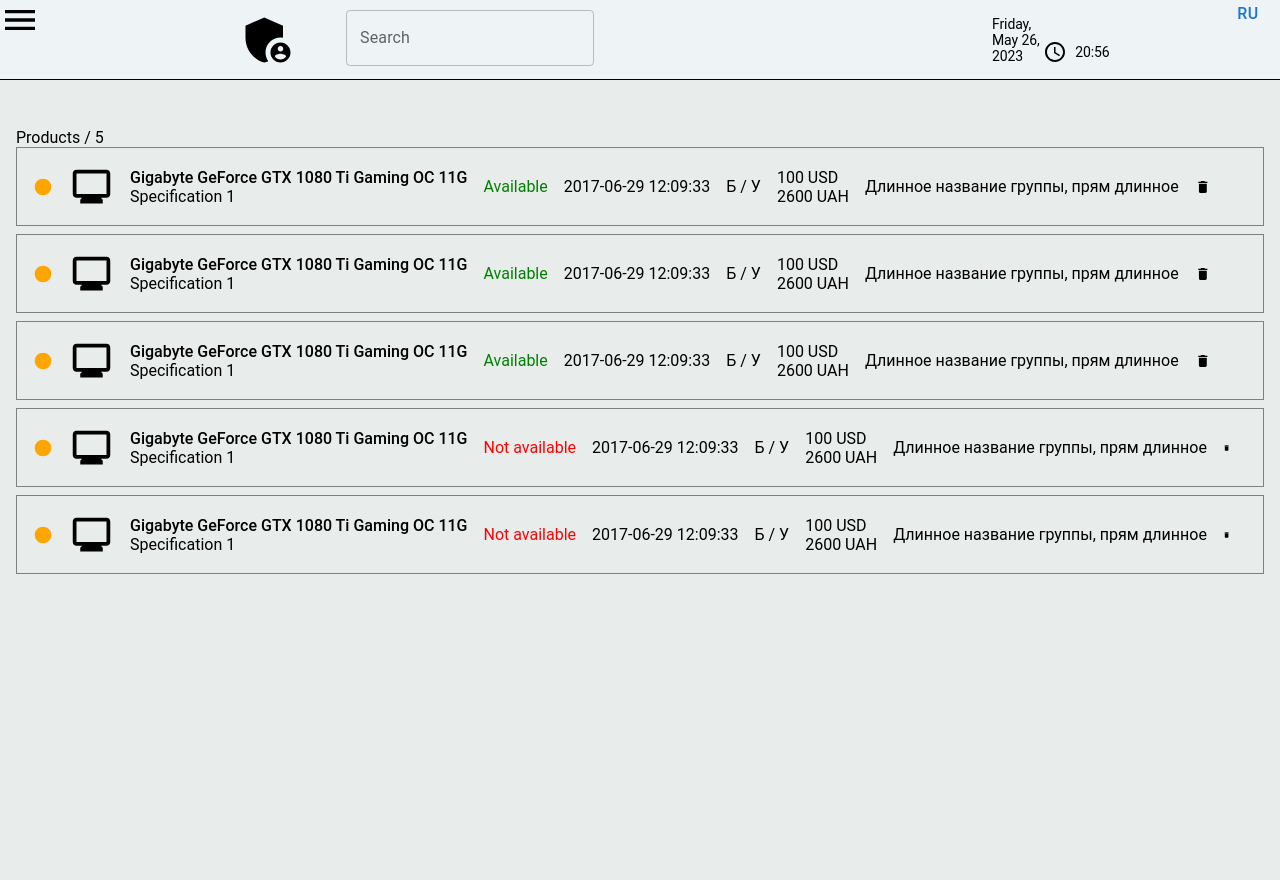
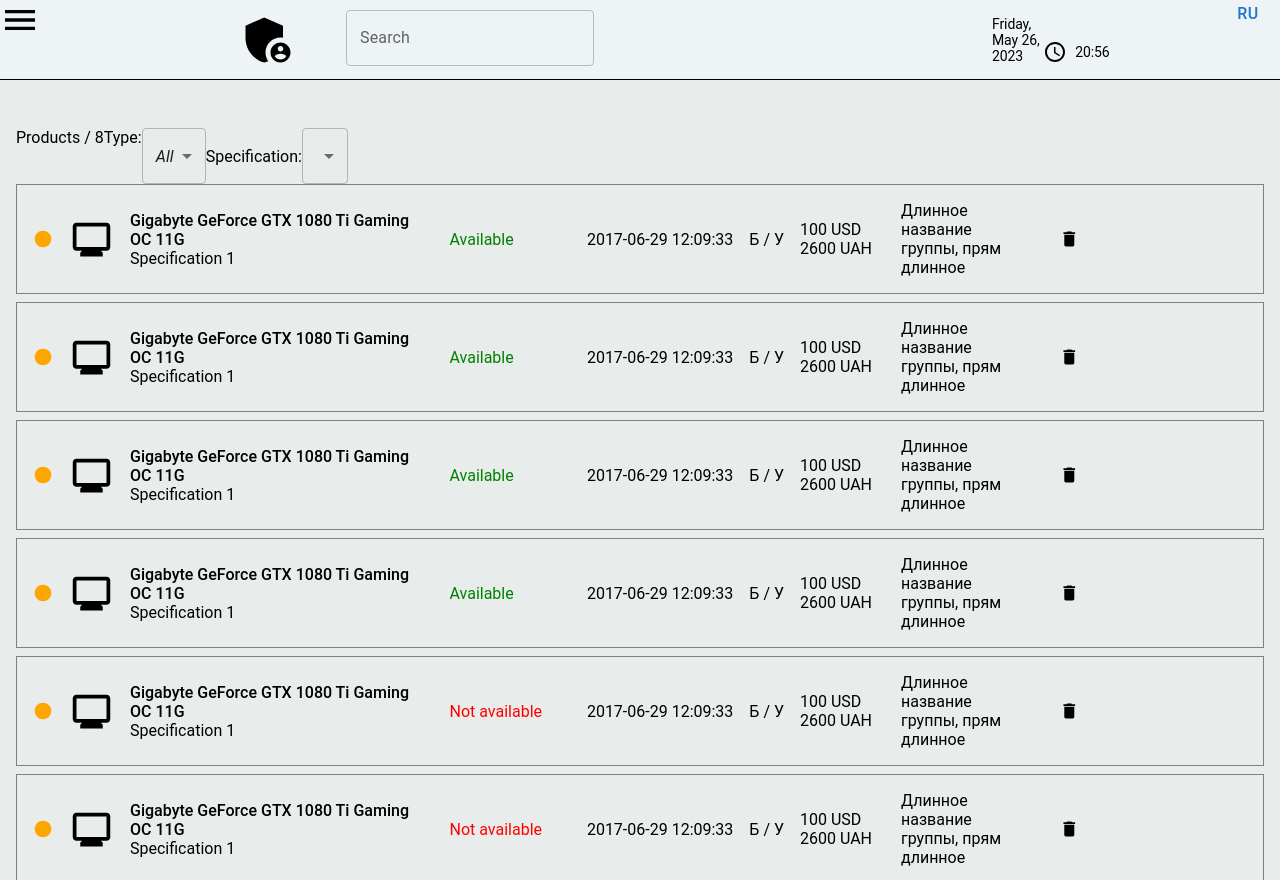
Before and after one commit to Flowerinno/dzen-code-test, a React (Create React App) app: page /products in a window 1280 px wide. Built offline with nearby package versions, Linux system fonts and the light colour scheme.

Commit message:
add products header, create filter logic based on type of product

```diff
--- a/src/components/elements/ListItem/ListItem.module.scss
+++ b/src/components/elements/ListItem/ListItem.module.scss
@@ -2,17 +2,30 @@
 
 .listItem {
 	display: flex;
+	flex-flow: row wrap;
 	align-items: center;
 	justify-content: flex-start;
+
 	gap: 1rem;
 	padding: 1rem;
 	min-height: 4rem;
 	border: 1px solid gray;
 
+	.isAvailable {
+		flex-basis: 10%;
+	}
+
+	.listItemPrice {
+		flex-basis: 7%;
+	}
+
+	.group {
+		flex-basis: 10%;
+		width: max-content;
+	}
 	.listItemInfo {
 		display: flex;
 		flex-flow: column wrap;
-		width: max-content;
 
 		& > h3 {
 			display: flex;
--- a/src/components/elements/ListItem/ListItem.tsx
+++ b/src/components/elements/ListItem/ListItem.tsx
@@ -49,15 +49,18 @@
 				/>
 				<MonitorIcon sx={{ height: 45, width: 45, padding: 0, margin: 0 }} />
 			</>
-			<div className={styles.listItemInfo}>
+			<div
+				style={{ flexBasis: isFull ? "25%" : "55%" }}
+				className={styles.listItemInfo}
+			>
 				<h3>{product.title}</h3>
 				<p>{product.specification}</p>
 			</div>
-			<p style={{ color: availableColor }}>
+			<p className={styles.isAvailable} style={{ color: availableColor }}>
 				{product.isAvailable ? t("isAvailable") : t("notAvailable")}
 			</p>
 			{isFull && (
-				<div className="date">
+				<div className={styles.date}>
 					<p>{product.date}</p>
 				</div>
 			)}
@@ -72,7 +75,7 @@
 					</p>
 				</div>
 			)}
-			{isFull && <span>{product.group}</span>}
+			{isFull && <span className={styles.group}>{product.group}</span>}
 			{!isDialog && (
 				<DeleteIcon
 					sx={{ width: 40, fontSize: 20 }}
--- a/src/components/layout/modules/Products/ProductsComponent.tsx
+++ b/src/components/layout/modules/Products/ProductsComponent.tsx
@@ -2,11 +2,16 @@
 import { useAppSelector, useAppDispatch } from "@redux/hooks";
 import { useTranslation } from "react-i18next";
 
-import { setActiveProduct } from "@redux/slices/productsSlice";
-import { selectProduct } from "@redux/slices/productsSlice";
+import {
+	setActiveProduct,
+	selectProduct,
+	resetActive,
+} from "@redux/slices/productsSlice";
+
 import { openDialog } from "@redux/slices/dialogSlice";
 
 import ListItem from "@components/elements/ListItem/ListItem";
+import ProductsHeader from "./ProductsHeader";
 
 import styles from "./ProductsComponent.module.scss";
 
@@ -19,16 +24,20 @@
 		(state) => state.products
 	);
 
-	const productType = activeType || "Monitors";
+	const existingTypes = ["Monitors", "Mouse"];
+
+	const productType = activeType || "All";
 
 	useEffect(() => {
-		selectType(productType);
-
 		return () => {};
 	}, [activeType]);
 
 	const selectType = useCallback(
 		(type: string): void => {
+			if (type === "All") {
+				dispatch(resetActive());
+				return;
+			}
 			dispatch(setActiveProduct(type));
 		},
 		[activeType]
@@ -41,17 +50,18 @@
 		}
 	};
 
-	const { t } = useTranslation("products");
+	let list = activeProducts ? activeProducts : products;
 
-	let list = activeProducts ? activeProducts : products;
+	let productsCount = list?.length || 0;
 
 	return (
 		<div className={styles.productsContainer}>
-			<header>
-				<h2>
-					{t("title")} / {activeProducts?.length}
-				</h2>
-			</header>
+			<ProductsHeader
+				count={productsCount}
+				activeType={productType}
+				types={existingTypes}
+				selectType={selectType}
+			/>
 			<div className={styles.productsBody}>
 				{list?.map((product) => {
 					return (
--- /dev/null
+++ b/src/components/layout/modules/Products/ProductsHeader.tsx
@@ -0,0 +1,60 @@
+import React from "react";
+
+import Select, { SelectChangeEvent } from "@mui/material/Select";
+import MenuItem from "@mui/material/MenuItem";
+import FormControl from "@mui/material/FormControl";
+
+import { useTranslation } from "react-i18next";
+
+import styles from "./ProductsHeader.module.scss";
+
+interface ProductsHeaderProps {
+	count: number;
+	activeType: string;
+	types: string[];
+	selectType: (type: string) => void;
+}
+
+const ProductsHeader: React.FC<ProductsHeaderProps> = ({
+	count,
+	activeType,
+	types,
+	selectType,
+}) => {
+	const { t } = useTranslation("products");
+
+	const handleChange = (event: SelectChangeEvent) => {
+		selectType(event.target.value);
+	};
+
+	return (
+		<header className={styles.productsHeader}>
+			<h2>
+				{t("title")} / {count}
+			</h2>
+			<div className={styles.form}>
+				<span>{t("type")}:</span>
+				<FormControl>
+					<Select value={activeType} onChange={handleChange}>
+						<MenuItem value="All">
+							<em>All</em>
+						</MenuItem>
+						{types.map((type, index) => {
+							return (
+								<MenuItem key={index} value={type}>
+									{type}
+								</MenuItem>
+							);
+						})}
+					</Select>
+				</FormControl>
+			</div>
+			<div>
+				<span>{t("specification")}:</span>
+				<Select />
+			</div>
+		</header>
+	);
+};
+
+export default ProductsHeader;
--- a/src/redux/slices/productsSlice.ts
+++ b/src/redux/slices/productsSlice.ts
@@ -38,7 +38,7 @@
 		},
 		resetActive: (state) => {
 			state.activeType = null;
-			state.activeProducts = null;
+			state.activeProducts = state.products;
 		},
 		selectProduct: (state, action) => {
 			state.selectedProduct = action.payload;
```
Also changed, not shown: src/components/layout/modules/Products/ProductsList.tsx (deleted, +0 -15 lines), src/components/layout/modules/Products/ProductsHeader.module.scss (added), src/components/layout/modules/Products/ProductsList.module.scss (deleted).
